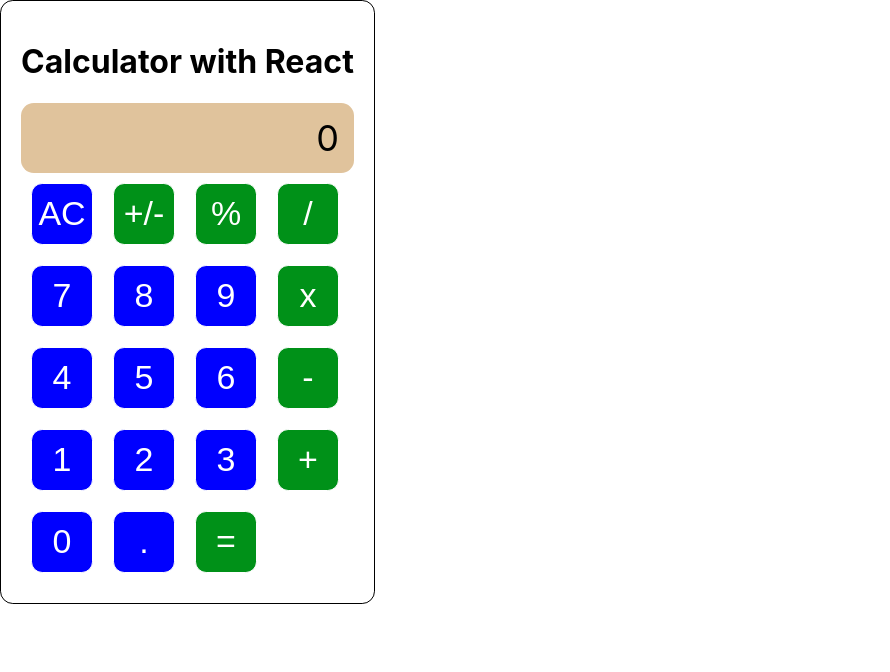
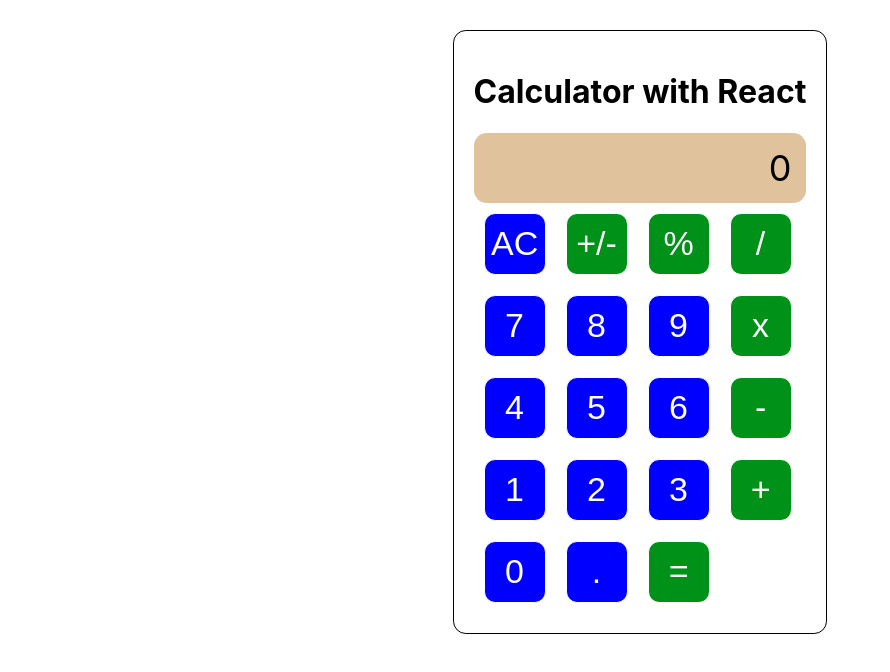
Before and after one commit to billodiallo/Calculator, a React (Create React App) app: page / in a window 1280 px wide. Shown: the top 672 px of the page, without its empty margins (0-890 px from the left). Built offline with nearby package versions, Linux system fonts and the light colour scheme.

Commit message:
Add screenshot and update Build with section

```diff
--- a/src/components/App.css
+++ b/src/components/App.css
@@ -59,9 +59,15 @@
 }
 
 .calculator {
-  width: max-content;
   border: 1px solid;
   border-radius: 0.8rem;
   padding: 20px;
   background-color: #fff;
 }
+
+#root {
+  margin: 30px;
+  display: flex;
+  align-items: center;
+  justify-content: center;
+}
```
Also changed, not shown: 2 other files (tests, documents, lock files or other folders).
